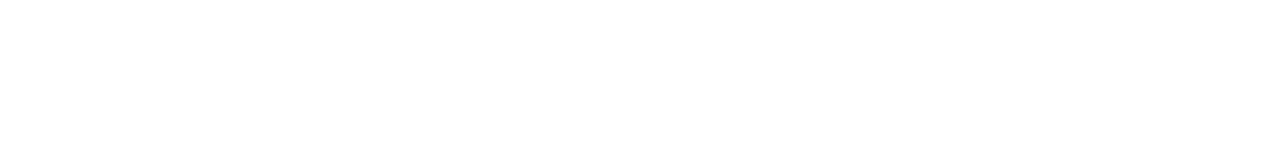
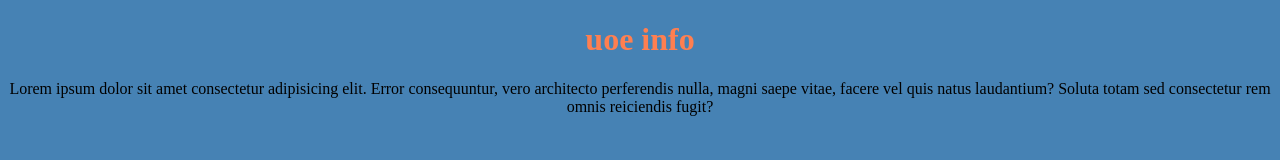
Before and after one commit to samontuga/uoe-web, a plain HTML site: page index.html in a window 1280 px wide. Drawn offline with Linux system fonts and the light colour scheme.

Commit message:
uoe info

```diff
--- a/index.html
+++ b/index.html
@@ -3,7 +3,16 @@
   <head>
     <meta charset="UTF-8" />
     <meta name="viewport" content="width=device-width, initial-scale=1.0" />
-    <title>Document</title>
+    <title>uoe info</title>
+    <link rel="stylesheet" href="main.css" />
   </head>
-  <body></body>
+  <body>
+    <h1>uoe info</h1>
+    <p>
+      Lorem ipsum dolor sit amet consectetur adipisicing elit. Error
+      consequuntur, vero architecto perferendis nulla, magni saepe vitae, facere
+      vel quis natus laudantium? Soluta totam sed consectetur rem omnis
+      reiciendis fugit?
+    </p>
+  </body>
 </html>
--- /dev/null
+++ b/main.css
@@ -0,0 +1,8 @@
+body {
+  background-color: steelblue;
+  text-align: center;
+}
+h1 {
+  font-weight: bold;
+  color: coral;
+}
```
